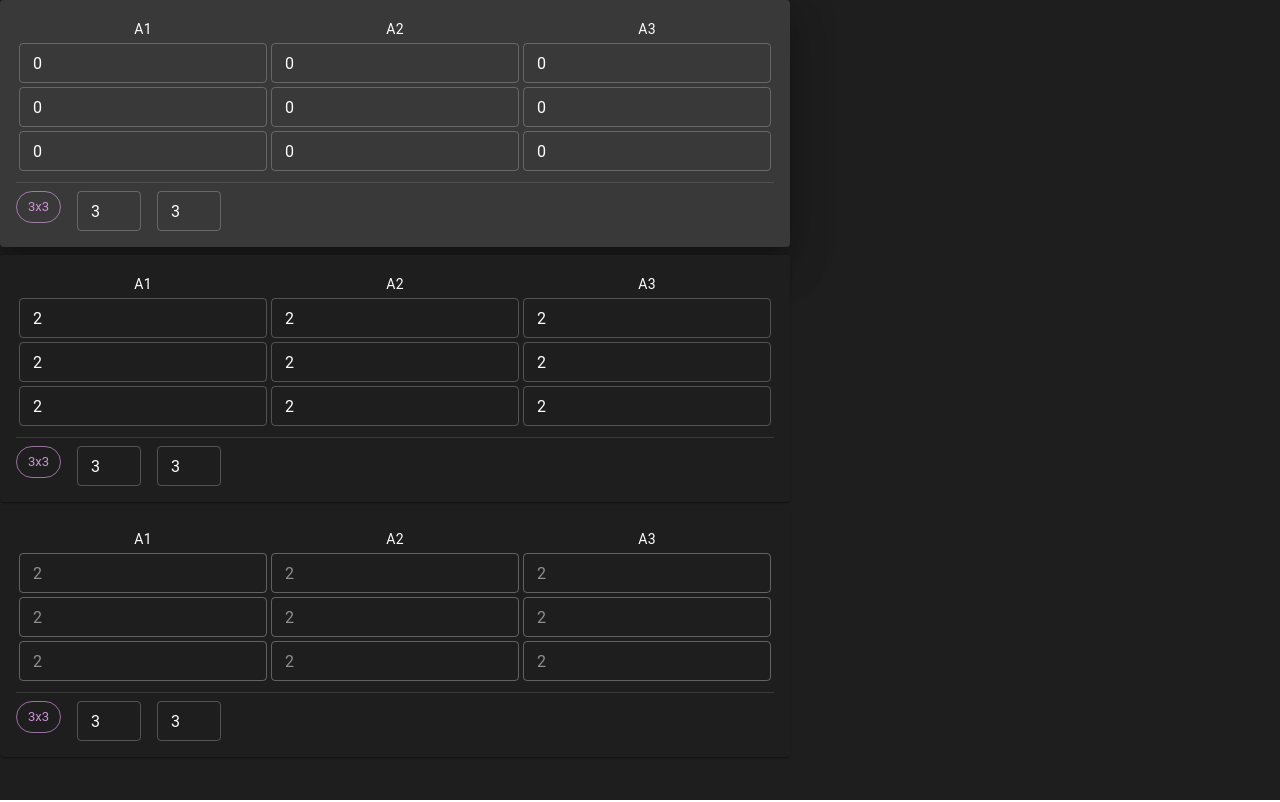
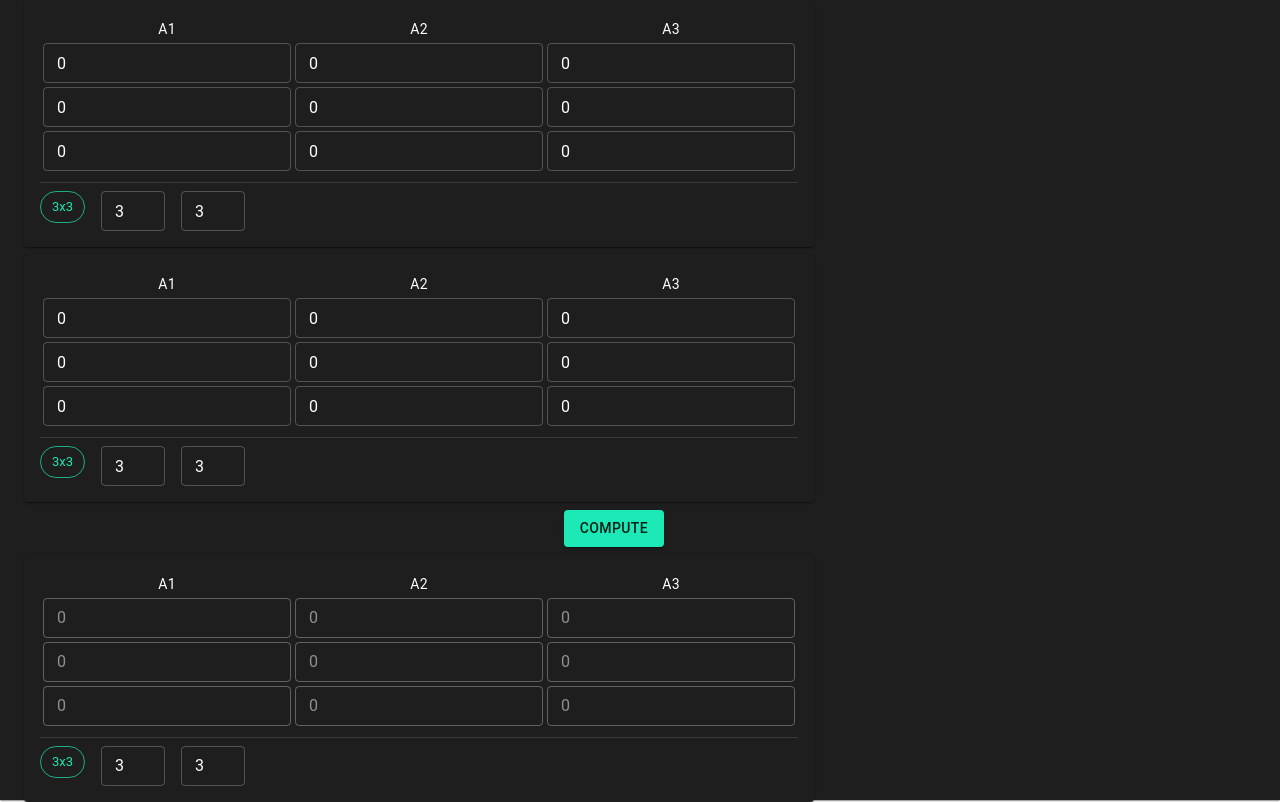
Before and after one commit to Abukar-1000/MatrixMultiplication, a React (Create React App) app: page / in a window 1280 px wide. Built offline with nearby package versions, Linux system fonts and the light colour scheme.

Commit message:
+ styled dark theme

```diff
--- a/src/App.js
+++ b/src/App.js
@@ -5,21 +5,26 @@ import Background from './Background/Background';
 import Providers from './Providers';
 import Matrix from './Components/Matrix/Matrix';
 import config from "./Components/Matrix/Config";
-import { Stack } from '@mui/material';
+import { Container, Stack } from '@mui/material';
+import SolveButton from './Components/Matrix/SolveButton';
 
 function App() {
   return (
     <Providers>
 
       <Box>
-        <Background></Background>
+        <Background>
+          <Container maxWidth="xl">
             <Stack
               gap={1}
             >
               <Matrix identifier={config.maxtrixA}/>
               <Matrix identifier={config.maxtrixB}/>
+              <SolveButton />
               <Matrix identifier={config.maxtrixSolution}/>
             </Stack>
+          </Container>
+        </Background>
       </Box>
 
     </Providers>
--- a/src/Background/Background.jsx
+++ b/src/Background/Background.jsx
@@ -1,7 +1,7 @@
 import { Paper, Typography } from '@mui/material';
 import Box from '@mui/material/Box';
 
-export default function Background() {
+export default function Background({children}) {
 
     return (
         <Box
@@ -19,6 +19,7 @@ export default function Background() {
                     height: "inherit",
                 }}
             >
+                {children}
             </Paper>
         </Box>
     );
--- a/src/Components/Matrix/Config.js
+++ b/src/Components/Matrix/Config.js
@@ -1,9 +1,9 @@
 
 
 const config = {
-    maxtrixA: "Matrix-1",
-    maxtrixB: "Matrix-2",
-    maxtrixSolution: "Matrix-Solution",
+    maxtrixA: "matrixA",
+    maxtrixB: "matrixB",
+    maxtrixSolution: "solution",
     default: {
         rows: 3,
         columns: 3,
--- a/src/Components/Matrix/Matrix.jsx
+++ b/src/Components/Matrix/Matrix.jsx
@@ -8,13 +8,14 @@ import Options from "./Options";
 export default function Matrix({ identifier }) {
     const { matrixData, getMatrix } = useArrayContext();
     const [isMouseOver, setIsMouseOver] = useState(false);
-    let matrix = getMatrix(identifier);
+    const matrix = getMatrix(identifier);
 
     const headers = matrix.array[0].map((col, i) => `A${i + 1}`);
     const isSolutionMatrix = identifier === config.maxtrixSolution;
 
     return (
         <Box
+            key={`${identifier}-${matrix.getRows()}-${matrix.getColumns()}`}
             onMouseEnter={e => setIsMouseOver(true)}
             onMouseLeave={e => setIsMouseOver(false)}
             sx={{
@@ -31,11 +32,12 @@ export default function Matrix({ identifier }) {
                         gap={1}
                     >
                         <Table
+                            identifier={identifier}
                             disabled={isSolutionMatrix}
                             rows={matrix.getRows()}
                             columns={matrix.getColumns()}
                             headrs={headers}
-                            data={matrix.array}
+                            matrix={matrix}
                         />
                         <Divider />
                         <Box
@@ -44,7 +46,7 @@ export default function Matrix({ identifier }) {
                             alignContent={"start"}
                         >
                             <Options
-                                matrix={matrix}
+                                identifier={identifier}
                             />
                         </Box>
                     </Stack>
--- a/src/Components/Matrix/Options.jsx
+++ b/src/Components/Matrix/Options.jsx
@@ -1,16 +1,27 @@
 import { Chip, Stack, TextField } from "@mui/material";
 import { useState } from "react";
+import useArrayContext from "../../Contexts/ArrayContext";
 
 
-export default function Options({ matrix, isSolutionMatrix }) {
+export default function Options({ identifier, isSolutionMatrix }) {
+
+    const { getMatrix, reshapeMatrix } = useArrayContext();
+    const matrix = getMatrix(identifier);
     const [dimensions, setDimensions] = useState({
         rows: matrix.getRows(),
-        cols: matrix.getColumns()
+        columns: matrix.getColumns()
     });
 
     const setRows = e => {
-        const newRows = e.target.value;
+        const newRows = Number(e.target.value);
         matrix.setRows(newRows);
+        reshapeMatrix(
+            {
+                rows: newRows,
+                columns: dimensions.columns
+            },
+            identifier
+        );
         setDimensions(prev => ({
             ...prev,
             rows: newRows
@@ -18,11 +29,18 @@ export default function Options({ matrix, isSolutionMatrix }) {
     }
 
     const setCols = e => {
-        const newCols = e.target.value;
+        const newCols = Number(e.target.value);
         matrix.setColumns(newCols);
+        reshapeMatrix(
+            {
+                rows: dimensions.rows,
+                columns: newCols
+            },
+            identifier
+        )
         setDimensions(prev => ({
             ...prev,
-            cols: newCols
+            columns: newCols
         }));
     }
 
@@ -59,7 +77,7 @@ export default function Options({ matrix, isSolutionMatrix }) {
                 hiddenLabel
                 disabled={isSolutionMatrix}
                 onChange={setCols}
-                value={dimensions.cols}
+                value={dimensions.columns}
                 color="secondary"
                 size="small"
                 sx={{
--- /dev/null
+++ b/src/Components/Matrix/SolveButton.jsx
@@ -0,0 +1,33 @@
+import { Box, Button } from "@mui/material";
+import useArrayContext from "../../Contexts/ArrayContext";
+
+
+
+
+export default function SolveButton({}) {
+
+    const { getMatrix, setSolutionMatrix } = useArrayContext();
+
+    const computeSolution = (e) => {
+        setSolutionMatrix();
+    }
+
+    return (
+        <Box
+            display={"flex"}
+            justifyContent={"end"}
+            alignContent={"end"}
+            maxWidth={{
+                md: "50dvw"
+            }}
+        >
+            <Button
+                onClick={computeSolution}
+                color="secondary"
+                variant="contained"
+            >
+                Compute
+            </Button>
+        </Box>
+    );
+}
--- a/src/Components/Table/Cell.jsx
+++ b/src/Components/Table/Cell.jsx
@@ -1,24 +1,43 @@
 import { TextField } from "@mui/material";
-import { memo, useState } from "react";
+import { memo, useEffect, useState } from "react";
+import useArrayContext from "../../Contexts/ArrayContext";
 
 
 function isCellUnchanged(prevProps, nextProps) {
-    return prevProps.value === nextProps.value;
+    return (
+        prevProps.value === nextProps.value
+
+    );
 }
 
 const Cell = memo(
-    ({ row, column, value, disabled }) => {
+    ({ row, column, value, disabled, identifier }) => {
+
         const [_value, setValue] = useState(value);
 
+        useEffect(() => {
+            setValue(value);
+        }, [value]);
+
+        const {setMatrixValue} = useArrayContext();
+
+        const updateCell = e => {
+            const newValue = e.target.value;
+            if (newValue === undefined || newValue === null) {
+                return;
+            }
+
+            const numericValue = Number(newValue);
+            setValue(numericValue);
+            setMatrixValue(identifier, row, column, numericValue);
+        }
         return (
             <td>
                 <TextField
                     required
                     hiddenLabel
                     value={_value}
-                    onChange={(e) => {
-                        setValue(e.target.value);
-                    }}
+                    onChange={updateCell}
                     id={`${row}-${column}`}
                     color="secondary"
                     disabled={disabled}
--- a/src/Components/Table/Row.jsx
+++ b/src/Components/Table/Row.jsx
@@ -1,8 +1,9 @@
+import { useEffect } from "react";
 import Cell from "./Cell";
 
 
 
-export default function Row({ row = undefined, data = new Array(), disabled = false }) {
+export default function Row({ row = undefined, data = new Array(), disabled = false, identifier }) {
 
     return (
         <tr>
@@ -10,6 +11,7 @@ export default function Row({ row = undefined, data = new Array(), disabled = fa
                 data.length && (
                     data.map((entry, column) => (
                         <Cell
+                            identifier={identifier}
                             disabled={disabled}
                             row={row}
                             column={column}
--- a/src/Components/Table/Table.jsx
+++ b/src/Components/Table/Table.jsx
@@ -3,11 +3,12 @@ import Header from "./Header";
 import Row from "./Row";
 
 
-export default function Table({ rows = 3, columns = 3, headrs = [], data = [], disabled = false}) {
+export default function Table({ rows = 3, columns = 3, headrs = [], matrix = undefined, disabled = false, identifier}) {
 
+    const data = matrix.array;
     return (
         <Box>
-            <table>
+            <table key={`Table-${identifier}-${rows}-${columns}`}>
                 <tr>
                     {
                         headrs && (
@@ -18,7 +19,7 @@ export default function Table({ rows = 3, columns = 3, headrs = [], data = [], d
 
                 {
                     data && (
-                        data.map((data, i) => (<Row row={i} data={data} disabled={disabled}/>))
+                        data.map((data, i) => (<Row row={i} data={data} disabled={disabled} identifier={identifier}/>))
                     )
                 }
             </table>
--- a/src/Contexts/ArrayContext.jsx
+++ b/src/Contexts/ArrayContext.jsx
@@ -11,28 +11,36 @@ const ArrayContext = createContext({
 export function ArrayContextProvider({ children }) {
     const [ matrixData, setMatrixData ] = useState({
         matrixA: {
+            rows: config.default.rows,
+            columns: config.default.columns,
             mat: new Mat(
                 config.default.rows,
                 config.default.columns
             )
         },
         matrixB: {
+            rows: config.default.rows,
+            columns: config.default.columns,
             mat: new Mat(
                 config.default.rows,
-                config.default.columns,
-                2
+                config.default.columns
             )
         },
         solution: {
+            rows: config.default.rows,
+            columns: config.default.columns,
             mat: new Mat(
                 config.default.rows,
-                config.default.columns,
-                0
+                config.default.columns
             )
         },
     });
 
     const getMatrix = identifier => {
+        if (identifier === config.maxtrixSolution) {
+            return matrixData.solution.mat;
+        }
+
         if (identifier === config.maxtrixA) {
             return matrixData.matrixA.mat;
         }
@@ -40,11 +48,57 @@ export function ArrayContextProvider({ children }) {
         return matrixData.matrixB.mat;
     }
 
+    const setSolutionMatrix = () => {
+        const matrixA = getMatrix(config.maxtrixA);
+        const maxtrixB = getMatrix(config.maxtrixB);
+        const solutionMatrix = matrixA.multiply(maxtrixB);
+
+        setMatrixData(prev => ({
+            ...prev,
+            solution: {
+                rows: solutionMatrix.getRows(),
+                columns: solutionMatrix.getColumns(),
+                mat: solutionMatrix
+            }
+        }));
+    }
+
+    const reshapeMatrix = (dimensions, identifier) => {
+        const matrix = getMatrix(identifier);
+        matrix.setRows(dimensions.rows);
+        matrix.setColumns(dimensions.columns);
+
+        setMatrixData(prev => ({
+            ...prev,
+            [identifier]: {
+                mat: matrix,
+                ...dimensions
+            }
+        }))
+    }
+
+    const setMatrixValue = (identifier, row, column, value) => {
+        const matrix = getMatrix(identifier);
+        matrix.setValue(row, column, value);
+
+        setMatrixData(prev => ({
+            ...prev,
+            [identifier]: {
+                mat: matrix,
+                rows: matrix.getRows(),
+                columns: matrix.getColumns()
+            }
+        }))
+    }
+
     return (
         <ArrayContext.Provider value={{
             matrixData,
             getMatrix,
-            setMatrixData
+            setMatrixData,
+            reshapeMatrix,
+            setSolutionMatrix,
+            setMatrixValue
         }}>
             { children }
         </ArrayContext.Provider>
--- a/src/Theme/darkTheme.jsx
+++ b/src/Theme/darkTheme.jsx
@@ -1,3 +1,4 @@
+import { teal } from '@mui/material/colors';
 import { createTheme } from '@mui/material/styles';
 
 
@@ -5,6 +6,9 @@ import { createTheme } from '@mui/material/styles';
 const darkTheme = createTheme({
     palette: {
       mode: 'dark',
+      secondary: {
+        main: teal["A400"]
+      }
     },
 });
 
```
Also changed, not shown: src/Objects/Matrix.js (+33 -0 lines). Lines whose indentation alone changed are shown as unchanged.
